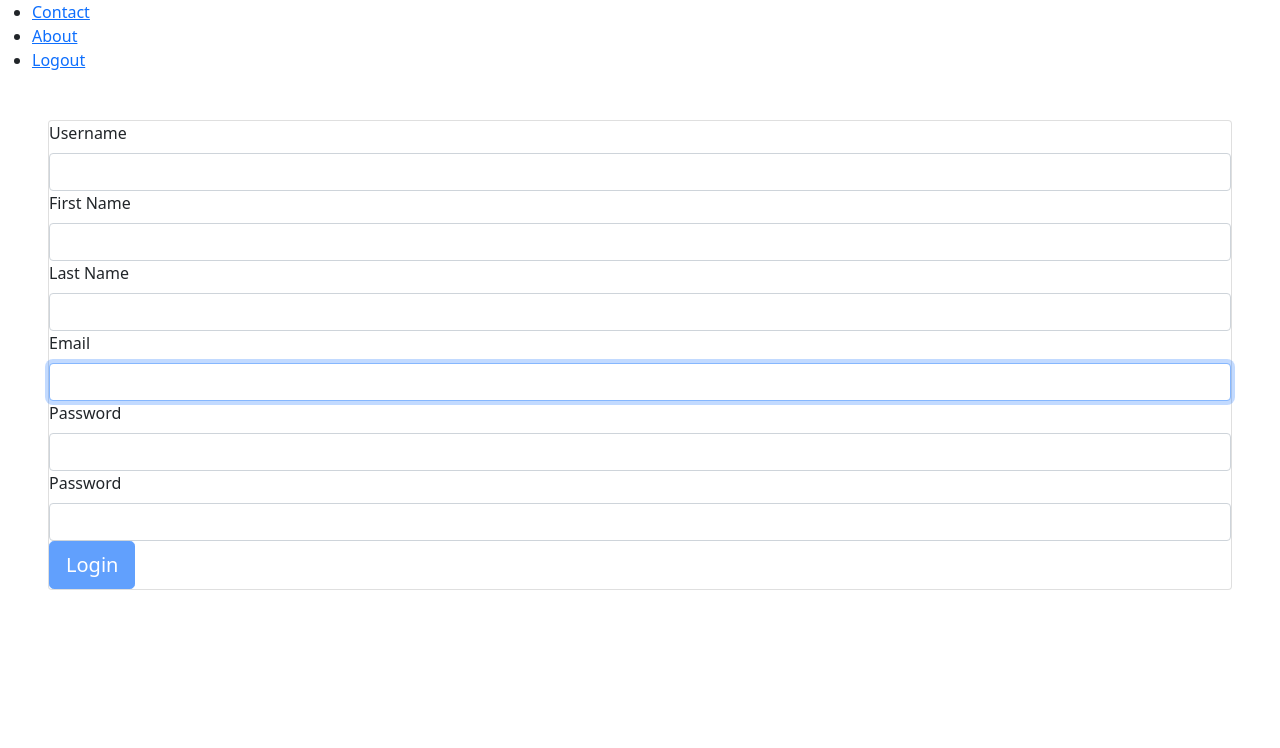
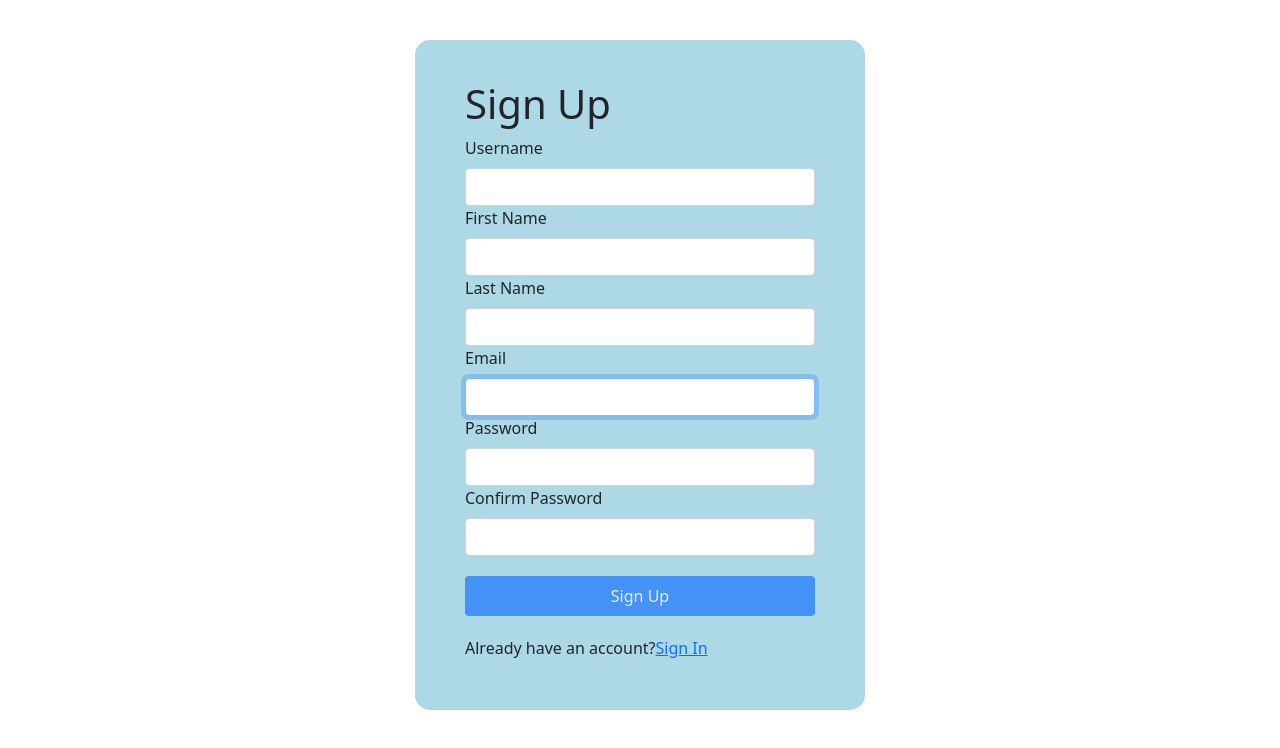
Before and after one commit to COMP-440-CSUN/Proj-1-Frontend, a React (Create React App) app: page /register in a window 1280 px wide. Shown: the top 748 px of the page. Built offline with nearby package versions, Linux system fonts and the light colour scheme.

Commit message:
Fixed UI Design on Register and Login

```diff
--- a/package.json
+++ b/package.json
@@ -8,6 +8,7 @@
     "@testing-library/user-event": "^12.1.10",
     "axios": "^0.22.0",
     "bootstrap": "^5.1.1",
+    "node-sass": "^6.0.1",
     "react": "^17.0.2",
     "react-bootstrap": "^2.0.0-rc.0",
     "react-dom": "^17.0.2",
--- a/src/App.js
+++ b/src/App.js
@@ -1,4 +1,5 @@
 import React from "react";
+import "./styles.scss"
 import {
   BrowserRouter as Router,
   Switch,
@@ -7,7 +8,7 @@ import {
 
 
 import { Nav } from "./layout";
-import {Home, About, Contact, Login, Register} from './pages'
+import {Home, Login, Register} from './pages'
 
 const IfTrue = function(boolean)
 {
@@ -30,14 +31,7 @@ const Reload = function()
 function App() {
   return (
     <Router>
-      <Nav/>
       <Switch>
-        <Route path="/about">
-          <About/>
-        </Route>
-        <Route path="/contact">
-          <Contact/>
-        </Route>
         <Route path="/register"><Register/></Route>
         <IfTrue boolean = {sessionStorage.getItem("auth")}/>
       </Switch>
--- a/src/layout/Nav.js
+++ b/src/layout/Nav.js
@@ -7,10 +7,7 @@ import {
   NavLink
 } from "react-router-dom"
 
-const navs = [
-  {path: '/contact', name: 'Contact'},
-  {path: '/about', name: 'About'},
-]
+const navs = []
 
 const logout = async e => {
   e.preventDefault();
--- a/src/pages/About.js
+++ /dev/null
@@ -1,10 +0,0 @@
-import React from "react";
-import {Layout} from '../layout'
-
-const About = () => (
-  <div>
-    <Layout>This is the About Page</Layout>
-  </div>
-)
-
-export default About;
--- a/src/pages/Contact.js
+++ /dev/null
@@ -1,9 +0,0 @@
-import React from "react";
-import {Layout} from '../layout'
-
-const Contact = () => (
-  <div>
-    <Layout>This is the Contact Page</Layout>
-  </div>
-)
-export default Contact;
--- a/src/pages/Home.js
+++ b/src/pages/Home.js
@@ -1,5 +1,4 @@
 import React from "react";
-
 import {Layout} from '../layout'
 import {Get} from '../API/CallAPI'
 import {ENDPOINTS} from '../API/Endpoints'
--- a/src/pages/Login.js
+++ b/src/pages/Login.js
@@ -1,10 +1,17 @@
 import React, { useState } from "react";
-import Form from "react-bootstrap/Form";
-import Button from "react-bootstrap/Button";
-import {Layout} from '../layout'
 import {Post} from '../API/CallAPI'
 import {ENDPOINTS} from '../API/Endpoints'
 import {Reload} from '../App'
+import {
+  Container,
+  Button,
+  Row,
+  Col,
+  Form
+} from "react-bootstrap";
+import {
+  NavLink
+} from "react-router-dom"
 
 export default function Login() {
   const [email, setEmail] = useState("");
@@ -30,13 +37,17 @@ export default function Login() {
 
   return (
     <div className="Login">
-      <Layout>
+      <Container className="container">
+        <Row>
+          <Col>
+          <h1>Sign In</h1>
             <Form onSubmit={handleSubmit}>
             <Form.Group size="lg" controlId="email">
               <Form.Label>Email</Form.Label>
               <Form.Control
                 autoFocus
                 type="email"
+                placeholder="Enter email"
                 value={email}
                 onChange={(e) => setEmail(e.target.value)}
               />
@@ -45,15 +56,21 @@ export default function Login() {
               <Form.Label>Password</Form.Label>
               <Form.Control
                 type="password"
+                placeholder="Enter password"
                 value={password}
                 onChange={(e) => setPassword(e.target.value)}
               />
             </Form.Group>
-          <Button block size="lg" type="submit" disabled={!validateForm()}>
+            <Button className="login-button" block size="md" type="submit" disabled={!validateForm()}>
               Login
             </Button>
           </Form>
-      </Layout>
+          <div>Don't have an account?
+            <NavLink exact to = "/register" activeClassName="">Sign Up</NavLink>
+          </div>
+          </Col>
+        </Row>
+      </Container>
     </div>
   );
 }
--- a/src/pages/Register.js
+++ b/src/pages/Register.js
@@ -1,10 +1,17 @@
 import React, { useState } from "react";
-import Form from "react-bootstrap/Form";
-import Button from "react-bootstrap/Button";
-import {Layout} from '../layout'
 import {Post} from '../API/CallAPI'
 import {ENDPOINTS} from '../API/Endpoints'
 import {Reload} from '../App'
+import {
+  Container,
+  Button,
+  Row,
+  Col,
+  Form
+} from "react-bootstrap";
+import {
+  NavLink
+} from "react-router-dom"
 
 export default function Register() {
   const [username, setUsername] = useState("");
@@ -39,8 +46,11 @@ export default function Register() {
   }
 
   return (
-    <div className="Login">
-      <Layout>
+    <div className="Register">
+      <Container>
+        <Row>
+          <Col>
+            <h1>Sign Up</h1>
             <Form onSubmit={handleSubmit}>
               <Form.Group size="lg" controlId="lname">
                 <Form.Label>Username</Form.Label>
@@ -87,18 +97,23 @@ export default function Register() {
                 />
               </Form.Group>
               <Form.Group size="lg" controlId="confirm-password">
-            <Form.Label>Password</Form.Label>
+                <Form.Label>Confirm Password</Form.Label>
                 <Form.Control
                   type="password"
                   value={cpassword}
                   onChange={(e) => setCpassword(e.target.value)}
                 />
               </Form.Group>
-          <Button block size="lg" type="submit" disabled={!validateForm()}>
-            Login
+              <Button className="register-button" block size="md" type="submit" disabled={!validateForm()}>
+                Sign Up
               </Button>
             </Form>
-      </Layout>
+            <div>Already have an account?
+              <NavLink exact to = "/" activeClassName="">Sign In</NavLink>
+            </div>
+          </Col>
+        </Row>
+      </Container>
     </div>
   );
 }
--- a/src/pages/index.js
+++ b/src/pages/index.js
@@ -1,7 +1,5 @@
 import Home from './Home';
-import About from './About';
-import Contact from './Contact';
 import Login from './Login';
 import Register from './Register';
 
-export {Home, About, Contact, Login, Register};
+export {Home, Login, Register};
--- /dev/null
+++ b/src/styles.scss
@@ -0,0 +1,40 @@
+.container {
+    width: 450px;
+    overflow: hidden;
+    margin: auto;
+    padding: 50px;
+    padding-top: 40px;
+    background: lightblue;
+    border-radius: 15px ;
+}
+.Register {
+    align-items: center;
+    overflow: hidden;
+    margin: auto;
+    padding: 100px;
+    padding-top: 40px;
+}
+
+.Login {
+    align-items: center;
+    overflow: hidden;
+    margin: auto;
+    padding: 100px;
+    padding-top: 40px;
+}
+
+.register-button {
+    margin-top: 20px;
+    margin-bottom: 20px;
+    width: 350px;
+    height: 40px;
+    border: 5px;
+}
+
+.login-button {
+    margin-top: 20px;
+    margin-bottom: 20px;
+    width: 350px;
+    height: 40px;
+    border: 5px;
+}
```
Also changed, not shown: 1 other file (tests, documents, lock files or other folders). Lines whose indentation alone changed are shown as unchanged.
